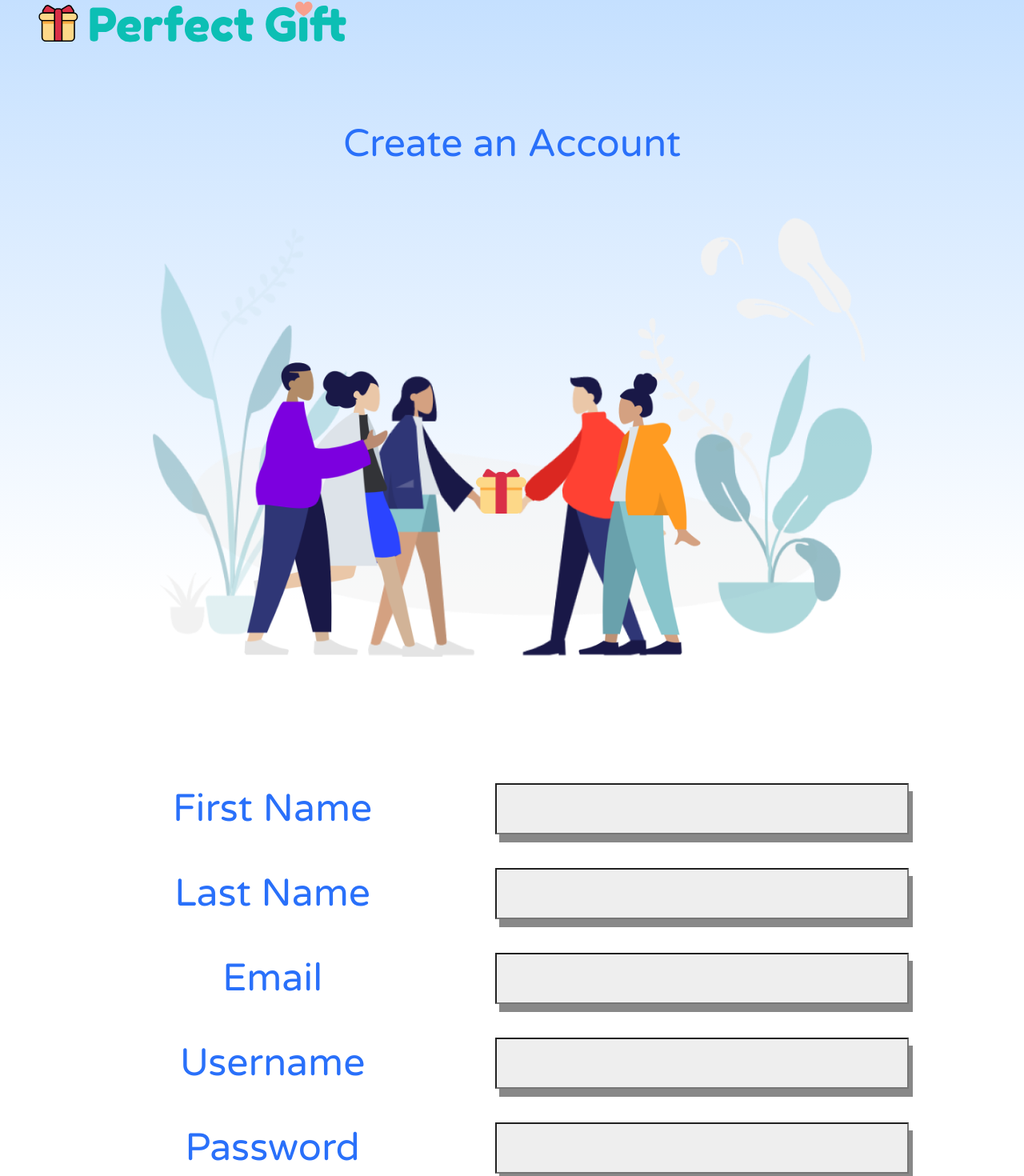
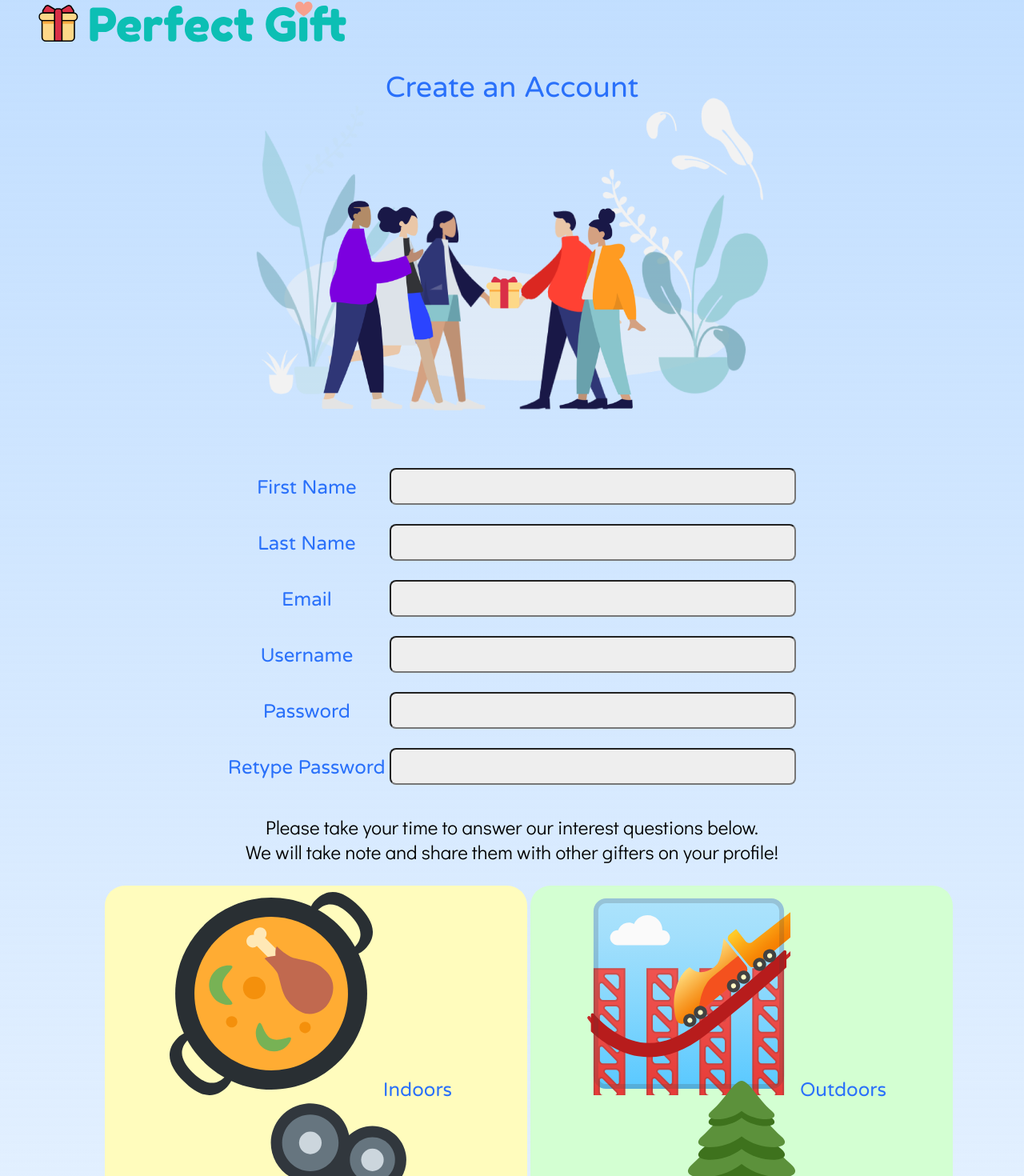
Before and after one commit to venuswku/perfect-gift, a React (Create React App) app: page /create_account in a window 1280 px wide. Shown: the part 48-1518 px from the top of the page at 80% size. Built offline with nearby package versions, Linux system fonts and the light colour scheme.

Commit message:
resizing words on create account page & making it match design even more

```diff
--- a/src/pages/Create_Account/Create_Account.css
+++ b/src/pages/Create_Account/Create_Account.css
@@ -1,101 +1,62 @@
-/* background */
-
-/* Auto Layout */
-.create_account-header{
-  display: flex;
-  flex-direction: column;
-  align-items: center;
-  padding: 10px;
-
-  position: absolute;
-  left: 0%;
-  right: 0%;
-  top: 0%;
-  bottom: 0%;
-
+.CreateAccount {
+  width: 100%;
+  min-height: 100vh;
+  padding-bottom: 5%;
   background: linear-gradient(180deg, #C1DEFF 0%, rgba(255, 255, 255, 0) 100%), #FFFFFF;
 }
 
-p {
-  font-size: 36px;
-}
-
-.casubmit {
-  background: #72D6C9;
-  box-shadow: 0px 4px 4px rgba(0, 0, 0, 0.25);
-  border-radius: 50px;
-  color: white;
-  font-size: 36px;
-  padding: 10px 20px;
-  border: none;
-  outline: none;
-  margin: 0 auto;
-  width: auto;
-  height: auto;
-  cursor: pointer;
-}
-
-/* split the screen in half (dunno how this works. more research) */
-.casplit {
-  height: 50%;
-  width: 50%;
-  position: relative;
-  z-index: 0;
-  overflow-x: hidden;
-  padding-top: 20px;
-}
-/* left half */
-.left {
-  float:left;
-}
-
-/* right half */
-.right {
-  float:right;
-}
-
-.ralign {
-  text-align: right;
-}
-
-.lalign {
-  text-align: left;
-}
-
-
-/* centered in the area */
-.cacentered {
-  position: relative;
-  top: 5%;
-  left: 50%;
-  transform: translate(-50%, 0%);
+.createAccountContent{
+  padding-top: 100px;
   text-align: center;
 }
 
-.loginTextbox {
-  font-size:20pt;
-  height: 58px;
-  width: 509px;
+.createAccountTitle {
+  font-size: 36px;
+  font-family: 'Varela Round';
+  color: rgba(41, 112, 250, 1);
+}
+
+.createAccountPic {
+  margin-top: -5%;
+  width: 50%;
+}
+
+.userForm {
+  margin-top: -2%;
+  width: 80%;
+  display: flex;
+  flex-direction: column;
+  margin: 0 auto;
+}
+
+.userInfo {
+  width: 70%;
+  margin: 0 auto;
+}
+
+.blueText {
+  font-size: 24px;
+  font-family: 'Varela Round';
+  color: rgba(41, 112, 250, 1);
+  margin-bottom: 0px;
 }
 
 .caTextbox {
-  font-size:20pt;
-  height: 58px;
-  width: 509px;
+  font-size: 24px;
+  font-family: 'Didact Gothic';
+  height: 40px;
+  width: 500px;
+  border-radius: 8px;
+  margin: 10px 0;
   background-color: #eee;
   color: black;
-  box-shadow: 5px 10px #888888;
+  outline: none;
+  text-align: center;
 }
 
-.createAccountPic {
-  transform: scale(.9);
-}
-
-.blueText {
-  font-size: 48px;
-  font-family: 'Varela Round';
-  color: rgba(41, 112, 250, 1);
-  margin-bottom: 0px;
+.createAccountInstructions {
+  font-size: 24px;
+  font-family: 'Didact Gothic';
 }
 
 .cabox {
@@ -123,7 +84,17 @@ p {
   background-color: rgba(254, 219, 128, 1);
 }
 
-table {
-  margin: 0 auto; /* or margin: 0 auto 0 auto */
-  border-spacing: 80px 40px;
+.createAccountSubmit {
+  background: #72D6C9;
+  box-shadow: 0px 4px 4px rgba(0, 0, 0, 0.25);
+  border-radius: 50px;
+  color: white;
+  font-size: 36px;
+  padding: 10px 20px;
+  border: none;
+  outline: none;
+  margin: 0 auto;
+  width: auto;
+  height: auto;
+  cursor: pointer;
 }
--- a/src/pages/Create_Account/Create_Account.js
+++ b/src/pages/Create_Account/Create_Account.js
@@ -1,6 +1,5 @@
 import React, { Component } from 'react';
 import axios from 'axios';
-import '../../App.css';
 import './Create_Account.css';
 import LogoNavbar from '../../navigation/LogoNavbar/LogoNavbar';
 import createAccountImage from '../../images/create_account_image.png';
@@ -49,7 +48,6 @@ class Create_Account extends Component {
         this.setState({ [e.target.name]: e.target.value });
     }
 
-    //submitHandler
     // createAccount is called when user clicks "Continue" at bottom of page -> sends questionnaire responses to backend
     createAccount = (e) => {
         e.preventDefault()
@@ -80,101 +78,43 @@ class Create_Account extends Component {
         // store input values locally into the following values
         const { firstname, lastname, username, email, password, outdooractivity, place, store, musicgenre, musician, band, indooractivity, movietvshow, videogame, sport, sportsteam, exercise } = this.state;
         return (
-            <div className="App">
+            <div className="CreateAccount">
                 <LogoNavbar />
-                <header className="create_account-header">
-                    <form onSubmit={this.createAccount}>
-                        <div className='cacentered'>
-                            <p className="blueText">Create an Account </p>
-                            <img src={createAccountImage} alt="the gifters" className='createAccountPic' />
-                            <table>
+                <div className="createAccountContent">
+                    <p className="createAccountTitle">Create an Account</p>
+                    <img className='createAccountPic' src={createAccountImage} alt="the gifters" />
+                    <form className="userForm" onSubmit={this.createAccount}>
+                        <table className="userInfo">
+                            <tbody>
                                 <tr>
-                                    <td>
-                                        <label for='firstname' className='blueText'>First Name</label>
-                                    </td>
-                                    <td>
-                                        <input
-                                            type='text'
-                                            onChange={this.changeHandler}
-                                            value={firstname}
-                                            name='firstname'
-                                            className='caTextbox'
-                                            required
-                                        />
-                                    </td>
+                                    <td><label htmlFor='firstname' className='blueText'>First Name</label></td>
+                                    <td><input type='text' onChange={this.changeHandler} value={firstname} name='firstname' className='caTextbox' required/></td>
                                 </tr>
                                 <tr>
-                                    <td>
-                                        <label for='lastname' className='blueText'>Last Name</label>
-                                    </td>
-                                    <td>
-                                        <input
-                                            type='text'
-                                            onChange={this.changeHandler}
-                                            value={lastname}
-                                            name='lastname'
-                                            className='caTextbox'
-                                            required
-                                        />
-                                    </td>
+                                    <td><label htmlFor='lastname' className='blueText'>Last Name</label></td>
+                                    <td><input type='text' onChange={this.changeHandler} value={lastname} name='lastname' className='caTextbox' required/></td>
                                 </tr>
                                 <tr>
-                                    <td>
-                                        <label for='email' className='blueText'>Email</label>
-                                    </td>
-                                    <td>
-                                        <input
-                                            type='email'
-                                            onChange={this.changeHandler}
-                                            value={email}
-                                            name='email'
-                                            className='caTextbox'
-                                            required
-                                        />
-                                    </td>
+                                    <td><label htmlFor='email' className='blueText'>Email</label></td>
+                                    <td><input type='email' onChange={this.changeHandler} value={email} name='email' className='caTextbox' required/></td>
                                 </tr>
                                 <tr>
-                                    <td>
-                                        <label for='username' className='blueText'>Username</label>
-                                    </td>
-                                    <td>
-                                        <input
-                                            type='text'
-                                            onChange={this.changeHandler}
-                                            value={username}
-                                            name='username'
-                                            className='caTextbox'
-                                            required
-                                        />
-                                    </td>
+                                    <td><label htmlFor='username' className='blueText'>Username</label></td>
+                                    <td><input type='text' onChange={this.changeHandler} value={username} name='username' className='caTextbox' required/></td>
                                 </tr>
                                 <tr>
-                                    <td>
-                                        <label for='password' className='blueText'>Password</label>
-                                    </td>
-                                    <td>
-                                        <input
-                                            type='password'
-                                            onChange={this.changeHandler}
-                                            value={password}
-                                            name='password'
-                                            className='caTextbox'
-                                            required
-                                        />
-                                    </td>
+                                    <td><label htmlFor='password' className='blueText'>Password</label></td>
+                                    <td><input type='password' onChange={this.changeHandler} value={password} name='password' className='caTextbox' required/></td>
                                 </tr>
                                 <tr>
-                                    <td>
-                                        <label for='verifypassword' className='blueText'>Retype Password</label>
-                                    </td>
-                                    <td>
-                                        <input type='password' name='verifypassword' className='caTextbox' required></input>
-                                    </td>
+                                    <td><label htmlFor='verifypassword' className='blueText'>Retype Password</label></td>
+                                    <td><input type='password' name='verifypassword' className='caTextbox' required></input></td>
                                 </tr>
-                            </table>
-
-                            <p>Please take your time to answer our interest questions below. <br /> We will take note and share them with other gifters on your profile!</p>
-                            <table>
+                            </tbody>
+                        </table>
+                        <p className="createAccountInstructions">Please take your time to answer our interest questions below. <br /> We will take note and share them with other gifters on your profile!</p>
+                        <table>
+                            <tbody>
                                 <tr>
                                     <td>
                                         <div className='cabox indoors'>
@@ -307,19 +247,15 @@ class Create_Account extends Component {
                                         </div>
                                     </td>
                                 </tr>
-                            </table>
-                            <div className="cacenterd">
-                                <p>It's completely okay if you don't have answers for all of them! <br /> Empty fields won't be included in your profile.</p>
-                                <br />
-                                <input type='submit' value='Continue' className='casubmit' ></input>
-                            </div>
-                        </div>
+                            </tbody>
+                        </table>
+                        <p className="createAccountInstructions">It's completely okay if you don't have answers for all of them! <br /> Empty fields won't be included in your profile.</p><br />
+                        <input type='submit' value='Continue' className='createAccountSubmit' ></input>
                     </form>
-                </header>
+                </div>
             </div>
         );
     }
-
 }
 
 export default Create_Account;
```
